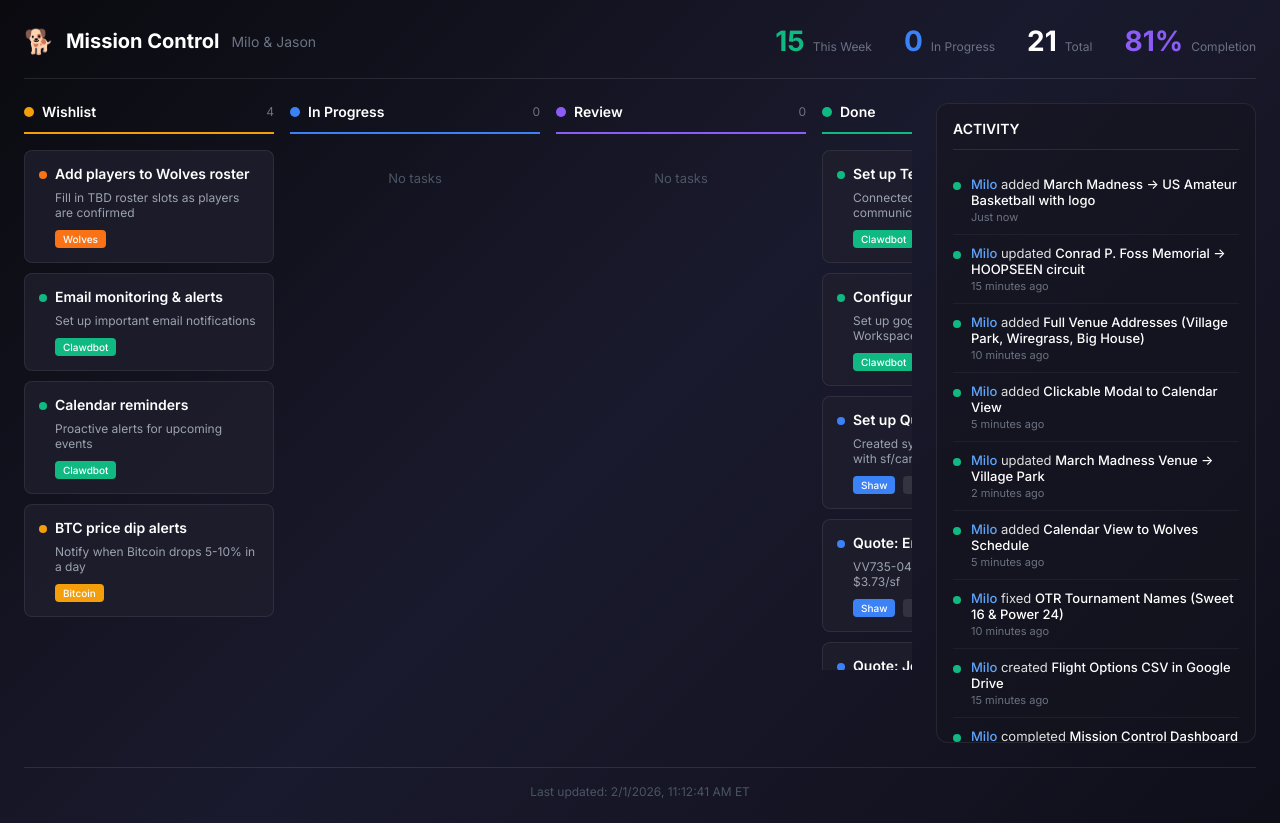
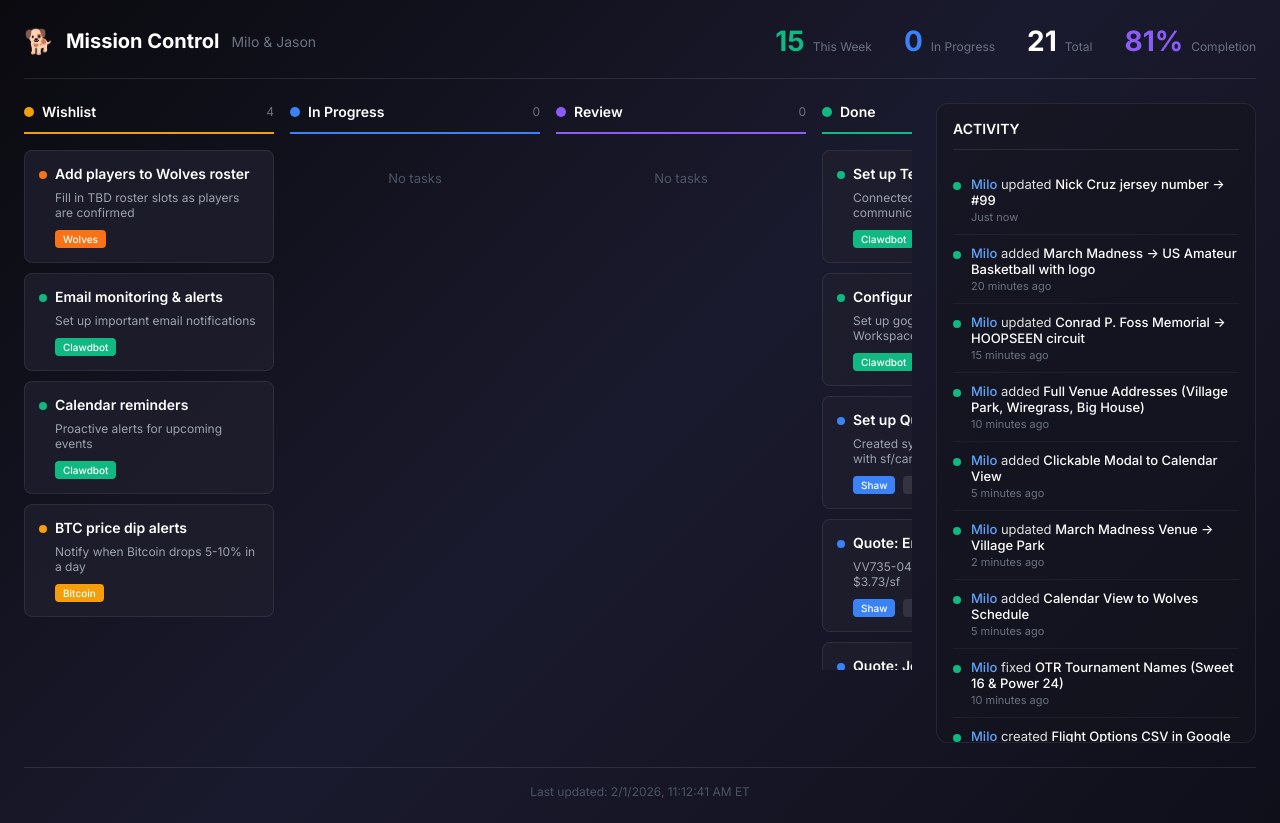
Before and after one commit to jpkicker/mission-control, a React (Vite) app: page / in a window 1280 px wide. Built offline with nearby package versions, Linux system fonts and the light colour scheme.

Commit message:
Update activity: Nick jersey number

```diff
--- a/src/data/tasks.js
+++ b/src/data/tasks.js
@@ -195,9 +195,15 @@ export const tasks = [
 export const activity = [
   {
     type: "completed",
+    action: "updated",
+    task: "Nick Cruz jersey number → #99",
+    time: "Just now"
+  },
+  {
+    type: "completed",
     action: "added",
     task: "March Madness → US Amateur Basketball with logo",
-    time: "Just now"
+    time: "20 minutes ago"
   },
   {
     type: "completed",
```
